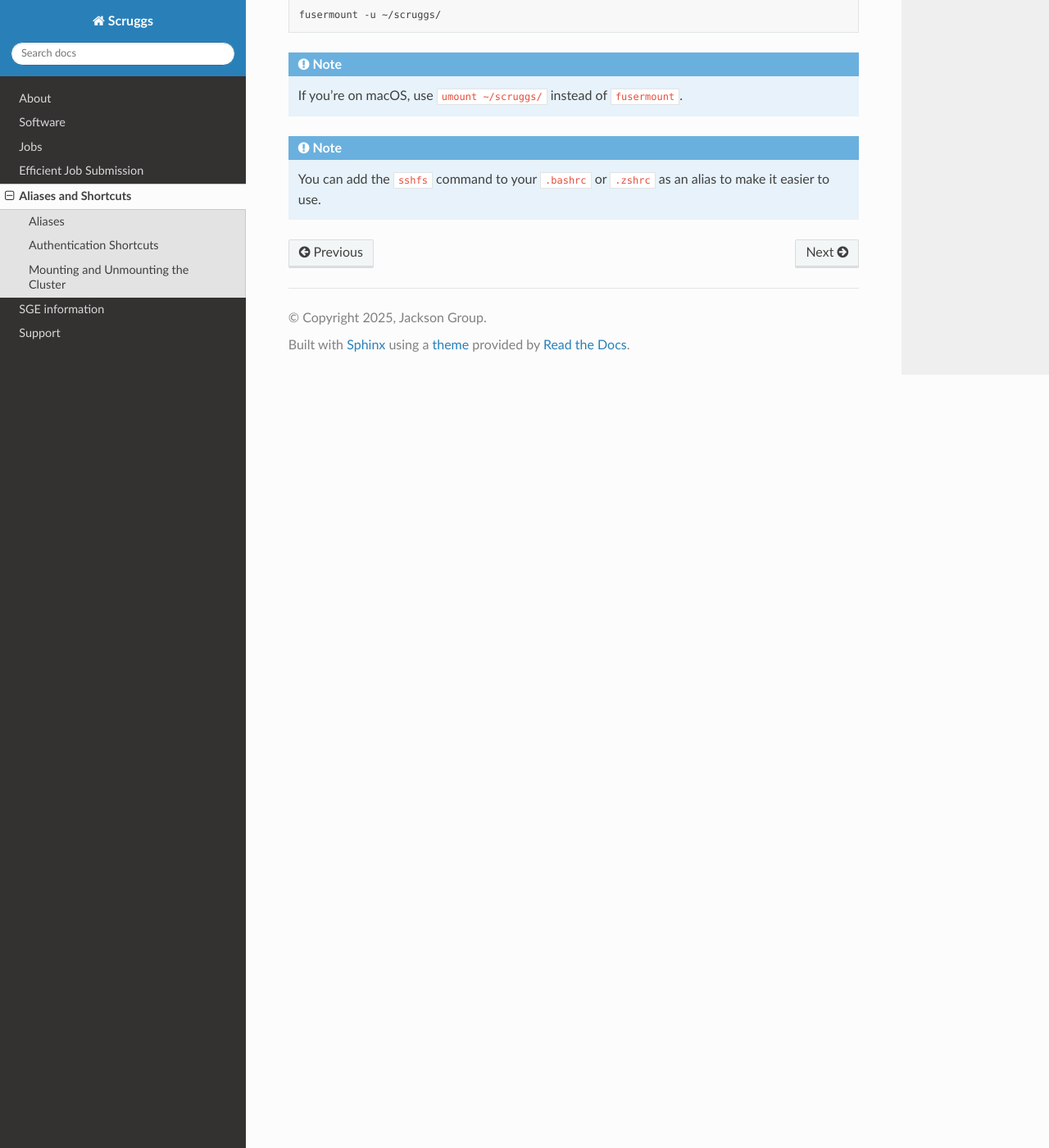
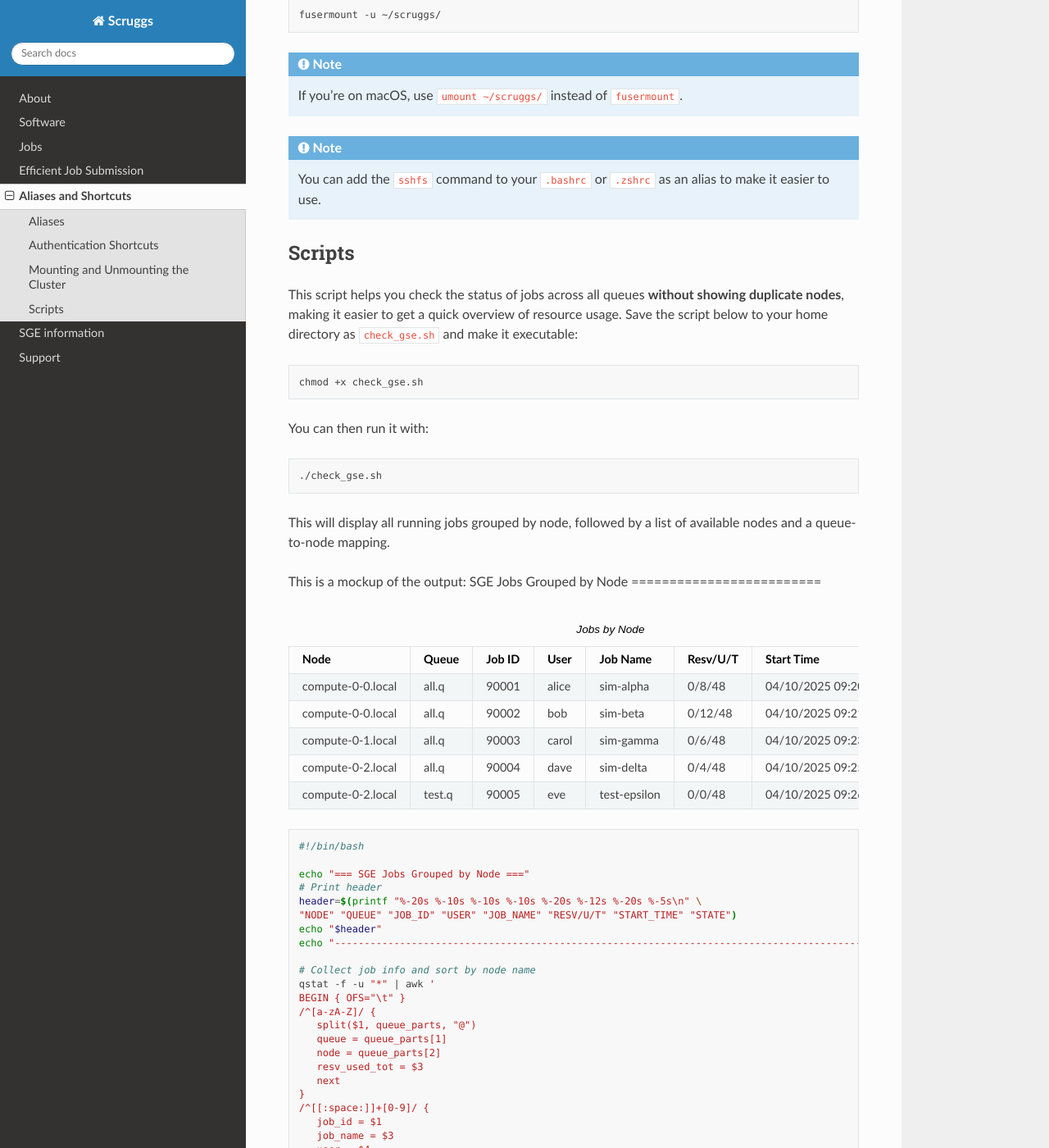
Before and after one commit to vishnu2709/Scruggs, a Sphinx documentation site: the page built from docs/source/alias.rst, in a window 1280 px wide and 1400 px high, scrolled down 1574 px. Shown: the whole window at 82% size. Built offline with Sphinx 7.4.7 and the Read the Docs theme 3.1.0, drawn with Linux system fonts in a browser that asks for light colours; pages that are not in the unit, such as notebooks, are missing from menus; some of the changed text lies outside the part shown.

Commit message:
Added shortcut for qstat of all queues without duplicate nodes

```diff
--- a/docs/source/alias.rst
+++ b/docs/source/alias.rst
@@ -1,6 +1,5 @@
 Aliases and Shortcuts
 =====================
-
 
 Aliases
 -------------------
@@ -66,3 +65,124 @@ To unmount the cluster when you're done:
 
 .. note::
     You can add the ``sshfs`` command to your ``.bashrc`` or ``.zshrc`` as an alias to make it easier to use.
+
+Scripts
+-------
+
+This script helps you check the status of jobs across all queues **without showing duplicate nodes**, making it easier to get a quick overview of resource usage. Save the script below to your home directory as ``check_gse.sh`` and make it executable:
+
+.. code-block:: bash
+
+   chmod +x check_gse.sh
+
+You can then run it with:
+
+.. code-block:: bash
+
+   ./check_gse.sh
+
+This will display all running jobs grouped by node, followed by a list of available nodes and a queue-to-node mapping.
+
+This is a mockup of the output:
+SGE Jobs Grouped by Node
+=========================
+
+.. list-table:: Jobs by Node
+   :widths: 20 10 10 15 20 10 20 8
+   :header-rows: 1
+
+   * - Node
+     - Queue
+     - Job ID
+     - User
+     - Job Name
+     - Resv/U/T
+     - Start Time
+     - State
+   * - compute-0-0.local
+     - all.q
+     - 90001
+     - alice
+     - sim-alpha
+     - 0/8/48
+     - 04/10/2025 09:20:00
+     - r
+   * - compute-0-0.local
+     - all.q
+     - 90002
+     - bob
+     - sim-beta
+     - 0/12/48
+     - 04/10/2025 09:21:10
+     - r
+   * - compute-0-1.local
+     - all.q
+     - 90003
+     - carol
+     - sim-gamma
+     - 0/6/48
+     - 04/10/2025 09:23:45
+     - r
+   * - compute-0-2.local
+     - all.q
+     - 90004
+     - dave
+     - sim-delta
+     - 0/4/48
+     - 04/10/2025 09:25:00
+     - r
+   * - compute-0-2.local
+     - test.q
+     - 90005
+     - eve
+     - test-epsilon
+     - 0/0/48
+     - 04/10/2025 09:26:30
+     - qw
+
+.. code-block:: bash
+
+   #!/bin/bash
+
+   echo "=== SGE Jobs Grouped by Node ==="
+   # Print header
+   header=$(printf "%-20s %-10s %-10s %-10s %-20s %-12s %-20s %-5s\n" \
+   "NODE" "QUEUE" "JOB_ID" "USER" "JOB_NAME" "RESV/U/T" "START_TIME" "STATE")
+   echo "$header"
+   echo "---------------------------------------------------------------------------------------------------------------"
+
+   # Collect job info and sort by node name
+   qstat -f -u "*" | awk '
+   BEGIN { OFS="\t" }
+   /^[a-zA-Z]/ {
+      split($1, queue_parts, "@")
+      queue = queue_parts[1]
+      node = queue_parts[2]
+      resv_used_tot = $3
+      next
+   }
+   /^[[:space:]]+[0-9]/ {
+      job_id = $1
+      job_name = $3
+      user = $4
+      state = $5
+      start_time = $6 " " $7
+      print node, queue, job_id, user, job_name, resv_used_tot, start_time, state
+   }
+   ' | sort -k1,1 | awk -F'\t' -v fmt="%-20s %-10s %-10s %-10s %-20s %-12s %-20s %-5s\n" \
+   '{ printf fmt, $1, $2, $3, $4, $5, $6, $7, $8 }'
+
+   if [ $? -ne 0 ] || [ -z "$(qstat -f -u "*")" ]; then
+      echo "No jobs currently running in the cluster."
+      echo ""
+      echo "=== Available Nodes ==="
+      qhost | grep -v "global" | grep -v "HOSTNAME"
+   fi
+
+   echo ""
+   echo "=== Queue to Node Mapping ==="
+   for queue in $(qconf -sql); do
+      echo -n "Queue $queue: "
+      qconf -sq $queue | awk '/hostlist/ {for (i=2; i<=NF; i++) printf "%s ", $i}'
+      echo ""
+   done
```
